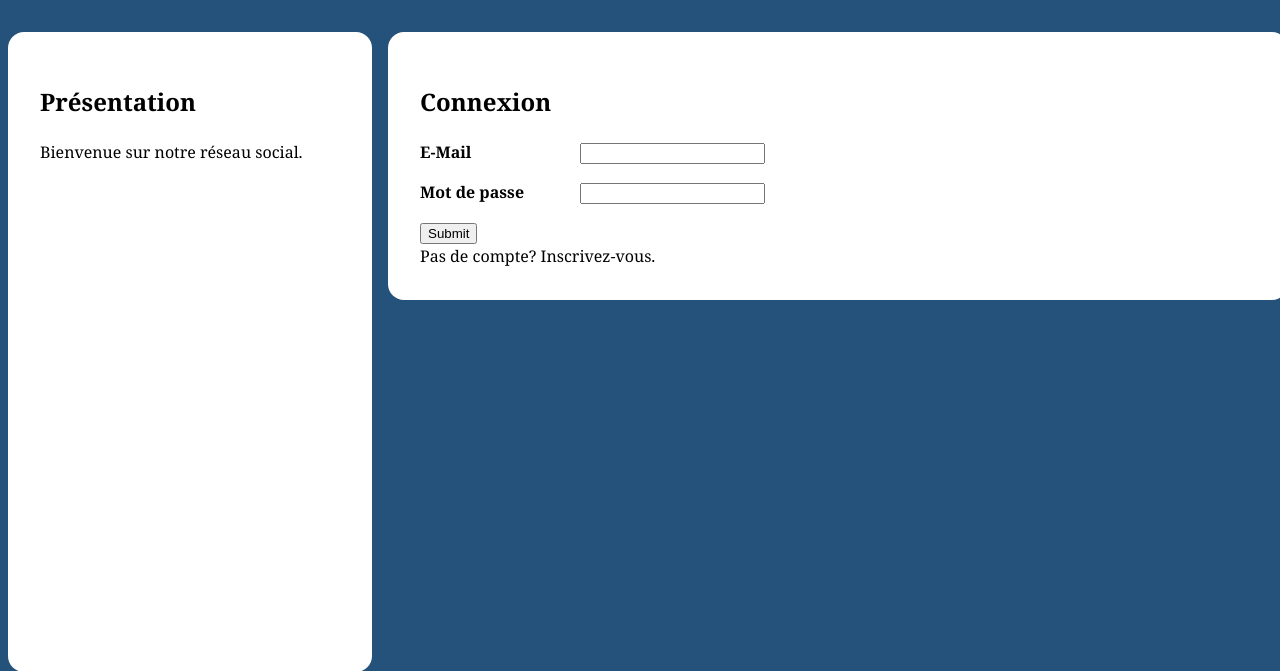
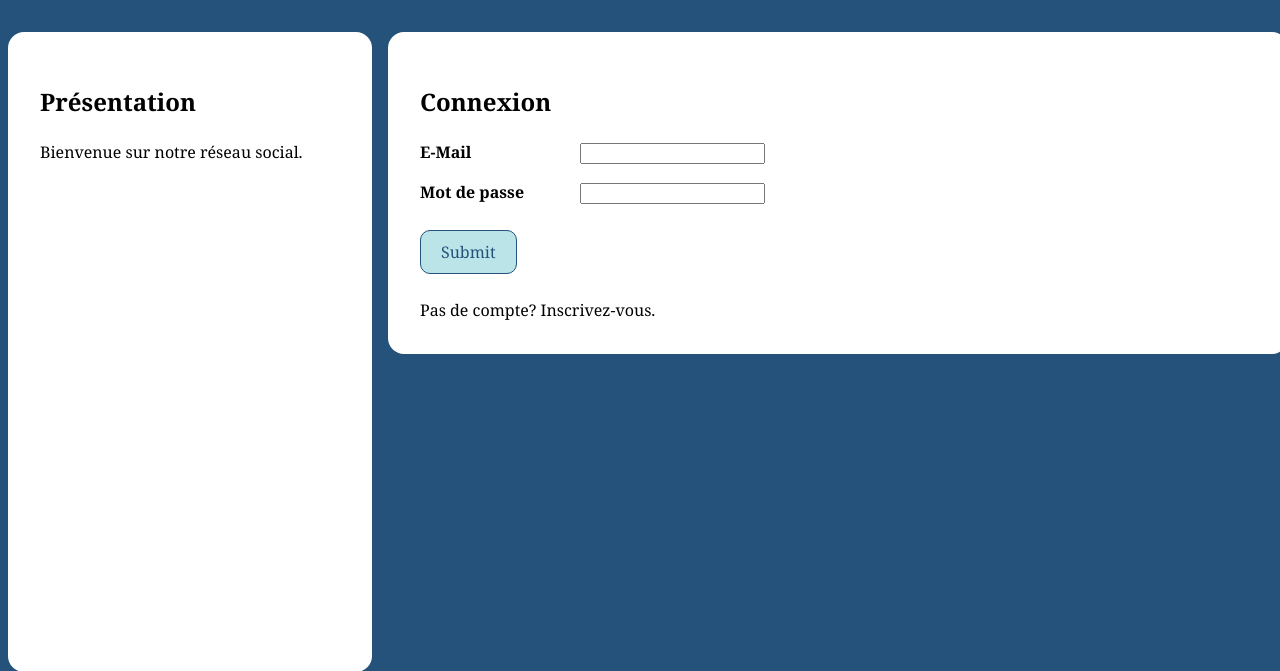
Before and after one commit to boris-valero/Projet-Reseau-Social, a PHP site: page /login.php in a window 1280 px wide. Shown: the part 96-767 px from the top of the page. Run offline with PHP 8.4, Linux system fonts and the light colour scheme.

Commit message:
adding final file

```diff
--- a/login.php
+++ b/login.php
@@ -97,8 +97,9 @@ session_start();
                             <dt><label for='motpasse'>Mot de passe</label></dt>
                             <dd><input type='password'name='motpasse'></dd>
                         </dl>
-                        <input type='submit'>
+                        <input type='submit' class="buttonFormMessage">
                     </form>
+                </br>
                     <p>
                         Pas de compte?
                         <a href='registration.php'>Inscrivez-vous.</a>
```
